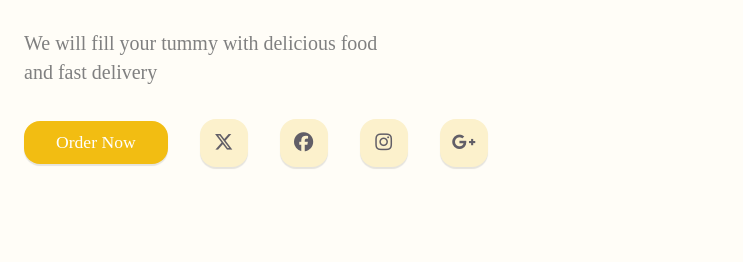
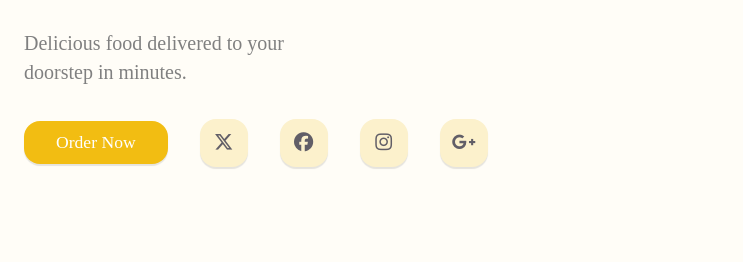
Before and after one commit to Priyank8449/foodie-app, a plain HTML site: page index.html in a window 1280 px wide. Shown: the part 406-668 px from the top of the page, 0-743 px from the left. Drawn offline with nearby package versions, Linux system fonts and the light colour scheme.

Commit message:
change in hero para

```diff
--- a/index.html
+++ b/index.html
@@ -83,7 +83,7 @@
             <div class="hero-section flex wrapper gap-4 ">
                 <div class="content">
                     <h1> Enjoy Your Delicious <span>Food</span></h1>
-                    <p class="para">We will fill your tummy with delicious food <br>and fast delivery </p>
+                    <p class="para">Delicious food delivered to your <br>doorstep in minutes.</p>
                     <div class="flex gap-2">
                         <a href="" class="btn">Order Now</a>
                         <a href="" class="social-icon">
```
